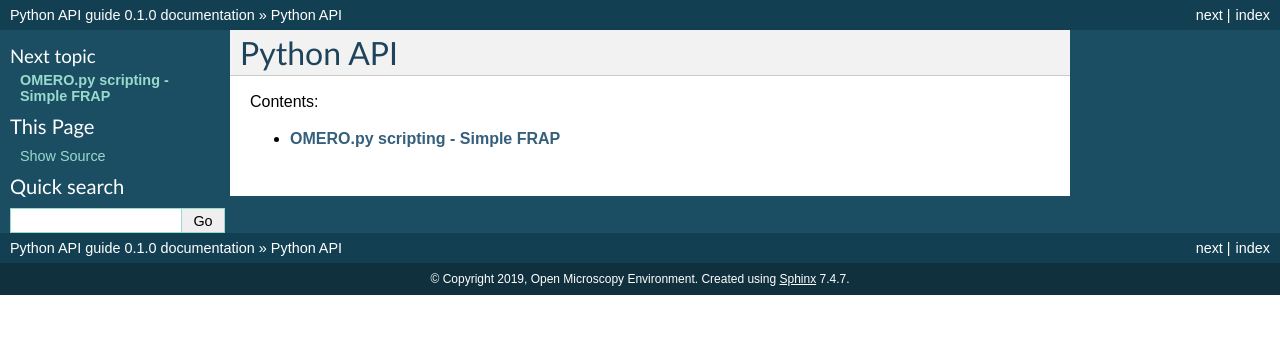
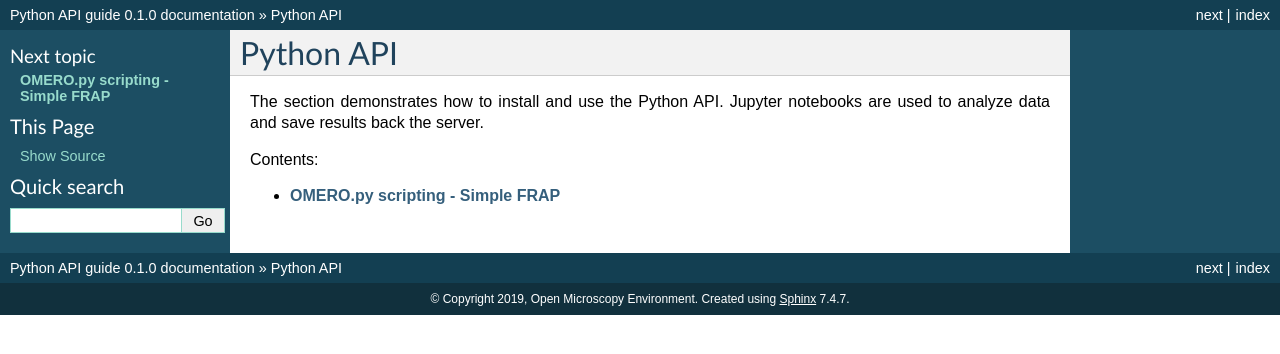
Before and after one commit to ome/omero-guide-python, a Sphinx documentation site: the page built from docs/index.rst, in a window 1280 px wide. Shown: the top 354 px of the page. Built offline with Sphinx 7.4.7, drawn with Linux system fonts in a browser that asks for light colours.

Commit message:
add short description

```diff
--- a/docs/index.rst
+++ b/docs/index.rst
@@ -1,5 +1,8 @@
 Python API
 ==========
+
+The section demonstrates how to install and use the Python API.
+Jupyter notebooks are used to analyze data and save results back the server.
 
 Contents:
 
```
